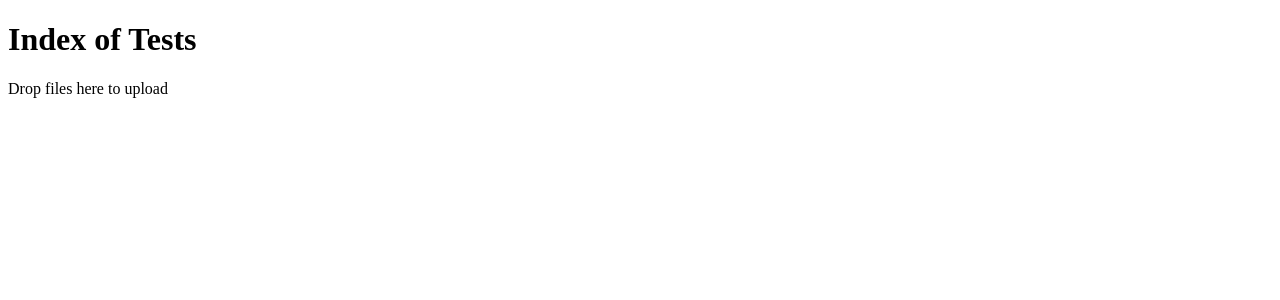
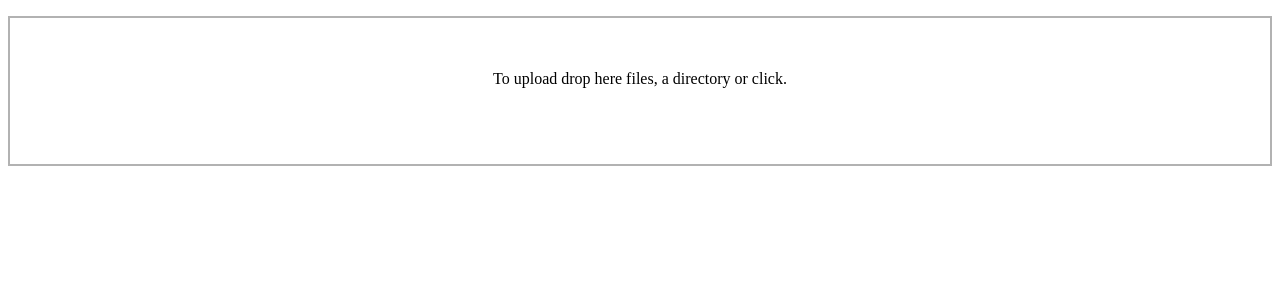
Before and after one commit to sittizen/django_dropimages, a Django app: template example/example/templates/index.html in a window 1280 px wide. Shown: the top 300 px of the page. Run offline with Django 3.2, Linux system fonts and the light colour scheme; the template is opened without the code that fills it: most values are stand-ins (such as "Sample title", 1, 10 or a date in 2020); some libraries are stand-ins or nearby versions.

Commit message:
added css and base config to dropzone.

```diff
--- /dev/null
+++ b/django_dropimages/static/django_dropimages/css/dropzone.css
@@ -0,0 +1,388 @@
+/*
+ * The MIT License
+ * Copyright (c) 2012 Matias Meno <m@tias.me>
+ */
+@-webkit-keyframes passing-through {
+  0% {
+    opacity: 0;
+    -webkit-transform: translateY(40px);
+    -moz-transform: translateY(40px);
+    -ms-transform: translateY(40px);
+    -o-transform: translateY(40px);
+    transform: translateY(40px); }
+  30%, 70% {
+    opacity: 1;
+    -webkit-transform: translateY(0px);
+    -moz-transform: translateY(0px);
+    -ms-transform: translateY(0px);
+    -o-transform: translateY(0px);
+    transform: translateY(0px); }
+  100% {
+    opacity: 0;
+    -webkit-transform: translateY(-40px);
+    -moz-transform: translateY(-40px);
+    -ms-transform: translateY(-40px);
+    -o-transform: translateY(-40px);
+    transform: translateY(-40px); } }
+@-moz-keyframes passing-through {
+  0% {
+    opacity: 0;
+    -webkit-transform: translateY(40px);
+    -moz-transform: translateY(40px);
+    -ms-transform: translateY(40px);
+    -o-transform: translateY(40px);
+    transform: translateY(40px); }
+  30%, 70% {
+    opacity: 1;
+    -webkit-transform: translateY(0px);
+    -moz-transform: translateY(0px);
+    -ms-transform: translateY(0px);
+    -o-transform: translateY(0px);
+    transform: translateY(0px); }
+  100% {
+    opacity: 0;
+    -webkit-transform: translateY(-40px);
+    -moz-transform: translateY(-40px);
+    -ms-transform: translateY(-40px);
+    -o-transform: translateY(-40px);
+    transform: translateY(-40px); } }
+@keyframes passing-through {
+  0% {
+    opacity: 0;
+    -webkit-transform: translateY(40px);
+    -moz-transform: translateY(40px);
+    -ms-transform: translateY(40px);
+    -o-transform: translateY(40px);
+    transform: translateY(40px); }
+  30%, 70% {
+    opacity: 1;
+    -webkit-transform: translateY(0px);
+    -moz-transform: translateY(0px);
+    -ms-transform: translateY(0px);
+    -o-transform: translateY(0px);
+    transform: translateY(0px); }
+  100% {
+    opacity: 0;
+    -webkit-transform: translateY(-40px);
+    -moz-transform: translateY(-40px);
+    -ms-transform: translateY(-40px);
+    -o-transform: translateY(-40px);
+    transform: translateY(-40px); } }
+@-webkit-keyframes slide-in {
+  0% {
+    opacity: 0;
+    -webkit-transform: translateY(40px);
+    -moz-transform: translateY(40px);
+    -ms-transform: translateY(40px);
+    -o-transform: translateY(40px);
+    transform: translateY(40px); }
+  30% {
+    opacity: 1;
+    -webkit-transform: translateY(0px);
+    -moz-transform: translateY(0px);
+    -ms-transform: translateY(0px);
+    -o-transform: translateY(0px);
+    transform: translateY(0px); } }
+@-moz-keyframes slide-in {
+  0% {
+    opacity: 0;
+    -webkit-transform: translateY(40px);
+    -moz-transform: translateY(40px);
+    -ms-transform: translateY(40px);
+    -o-transform: translateY(40px);
+    transform: translateY(40px); }
+  30% {
+    opacity: 1;
+    -webkit-transform: translateY(0px);
+    -moz-transform: translateY(0px);
+    -ms-transform: translateY(0px);
+    -o-transform: translateY(0px);
+    transform: translateY(0px); } }
+@keyframes slide-in {
+  0% {
+    opacity: 0;
+    -webkit-transform: translateY(40px);
+    -moz-transform: translateY(40px);
+    -ms-transform: translateY(40px);
+    -o-transform: translateY(40px);
+    transform: translateY(40px); }
+  30% {
+    opacity: 1;
+    -webkit-transform: translateY(0px);
+    -moz-transform: translateY(0px);
+    -ms-transform: translateY(0px);
+    -o-transform: translateY(0px);
+    transform: translateY(0px); } }
+@-webkit-keyframes pulse {
+  0% {
+    -webkit-transform: scale(1);
+    -moz-transform: scale(1);
+    -ms-transform: scale(1);
+    -o-transform: scale(1);
+    transform: scale(1); }
+  10% {
+    -webkit-transform: scale(1.1);
+    -moz-transform: scale(1.1);
+    -ms-transform: scale(1.1);
+    -o-transform: scale(1.1);
+    transform: scale(1.1); }
+  20% {
+    -webkit-transform: scale(1);
+    -moz-transform: scale(1);
+    -ms-transform: scale(1);
+    -o-transform: scale(1);
+    transform: scale(1); } }
+@-moz-keyframes pulse {
+  0% {
+    -webkit-transform: scale(1);
+    -moz-transform: scale(1);
+    -ms-transform: scale(1);
+    -o-transform: scale(1);
+    transform: scale(1); }
+  10% {
+    -webkit-transform: scale(1.1);
+    -moz-transform: scale(1.1);
+    -ms-transform: scale(1.1);
+    -o-transform: scale(1.1);
+    transform: scale(1.1); }
+  20% {
+    -webkit-transform: scale(1);
+    -moz-transform: scale(1);
+    -ms-transform: scale(1);
+    -o-transform: scale(1);
+    transform: scale(1); } }
+@keyframes pulse {
+  0% {
+    -webkit-transform: scale(1);
+    -moz-transform: scale(1);
+    -ms-transform: scale(1);
+    -o-transform: scale(1);
+    transform: scale(1); }
+  10% {
+    -webkit-transform: scale(1.1);
+    -moz-transform: scale(1.1);
+    -ms-transform: scale(1.1);
+    -o-transform: scale(1.1);
+    transform: scale(1.1); }
+  20% {
+    -webkit-transform: scale(1);
+    -moz-transform: scale(1);
+    -ms-transform: scale(1);
+    -o-transform: scale(1);
+    transform: scale(1); } }
+.dropzone, .dropzone * {
+  box-sizing: border-box; }
+
+.dropzone {
+  min-height: 150px;
+  border: 2px solid rgba(0, 0, 0, 0.3);
+  background: white;
+  padding: 20px 20px; }
+  .dropzone.dz-clickable {
+    cursor: pointer; }
+    .dropzone.dz-clickable * {
+      cursor: default; }
+    .dropzone.dz-clickable .dz-message, .dropzone.dz-clickable .dz-message * {
+      cursor: pointer; }
+  .dropzone.dz-started .dz-message {
+    display: none; }
+  .dropzone.dz-drag-hover {
+    border-style: solid; }
+    .dropzone.dz-drag-hover .dz-message {
+      opacity: 0.5; }
+  .dropzone .dz-message {
+    text-align: center;
+    margin: 2em 0; }
+  .dropzone .dz-preview {
+    position: relative;
+    display: inline-block;
+    vertical-align: top;
+    margin: 16px;
+    min-height: 100px; }
+    .dropzone .dz-preview:hover {
+      z-index: 1000; }
+      .dropzone .dz-preview:hover .dz-details {
+        opacity: 1; }
+    .dropzone .dz-preview.dz-file-preview .dz-image {
+      border-radius: 20px;
+      background: #999;
+      background: linear-gradient(to bottom, #eee, #ddd); }
+    .dropzone .dz-preview.dz-file-preview .dz-details {
+      opacity: 1; }
+    .dropzone .dz-preview.dz-image-preview {
+      background: white; }
+      .dropzone .dz-preview.dz-image-preview .dz-details {
+        -webkit-transition: opacity 0.2s linear;
+        -moz-transition: opacity 0.2s linear;
+        -ms-transition: opacity 0.2s linear;
+        -o-transition: opacity 0.2s linear;
+        transition: opacity 0.2s linear; }
+    .dropzone .dz-preview .dz-remove {
+      font-size: 14px;
+      text-align: center;
+      display: block;
+      cursor: pointer;
+      border: none; }
+      .dropzone .dz-preview .dz-remove:hover {
+        text-decoration: underline; }
+    .dropzone .dz-preview:hover .dz-details {
+      opacity: 1; }
+    .dropzone .dz-preview .dz-details {
+      z-index: 20;
+      position: absolute;
+      top: 0;
+      left: 0;
+      opacity: 0;
+      font-size: 13px;
+      min-width: 100%;
+      max-width: 100%;
+      padding: 2em 1em;
+      text-align: center;
+      color: rgba(0, 0, 0, 0.9);
+      line-height: 150%; }
+      .dropzone .dz-preview .dz-details .dz-size {
+        margin-bottom: 1em;
+        font-size: 16px; }
+      .dropzone .dz-preview .dz-details .dz-filename {
+        white-space: nowrap; }
+        .dropzone .dz-preview .dz-details .dz-filename:hover span {
+          border: 1px solid rgba(200, 200, 200, 0.8);
+          background-color: rgba(255, 255, 255, 0.8); }
+        .dropzone .dz-preview .dz-details .dz-filename:not(:hover) {
+          overflow: hidden;
+          text-overflow: ellipsis; }
+          .dropzone .dz-preview .dz-details .dz-filename:not(:hover) span {
+            border: 1px solid transparent; }
+      .dropzone .dz-preview .dz-details .dz-filename span, .dropzone .dz-preview .dz-details .dz-size span {
+        background-color: rgba(255, 255, 255, 0.4);
+        padding: 0 0.4em;
+        border-radius: 3px; }
+    .dropzone .dz-preview:hover .dz-image img {
+      -webkit-transform: scale(1.05, 1.05);
+      -moz-transform: scale(1.05, 1.05);
+      -ms-transform: scale(1.05, 1.05);
+      -o-transform: scale(1.05, 1.05);
+      transform: scale(1.05, 1.05);
+      -webkit-filter: blur(8px);
+      filter: blur(8px); }
+    .dropzone .dz-preview .dz-image {
+      border-radius: 20px;
+      overflow: hidden;
+      width: 120px;
+      height: 120px;
+      position: relative;
+      display: block;
+      z-index: 10; }
+      .dropzone .dz-preview .dz-image img {
+        display: block; }
+    .dropzone .dz-preview.dz-success .dz-success-mark {
+      -webkit-animation: passing-through 3s cubic-bezier(0.77, 0, 0.175, 1);
+      -moz-animation: passing-through 3s cubic-bezier(0.77, 0, 0.175, 1);
+      -ms-animation: passing-through 3s cubic-bezier(0.77, 0, 0.175, 1);
+      -o-animation: passing-through 3s cubic-bezier(0.77, 0, 0.175, 1);
+      animation: passing-through 3s cubic-bezier(0.77, 0, 0.175, 1); }
+    .dropzone .dz-preview.dz-error .dz-error-mark {
+      opacity: 1;
+      -webkit-animation: slide-in 3s cubic-bezier(0.77, 0, 0.175, 1);
+      -moz-animation: slide-in 3s cubic-bezier(0.77, 0, 0.175, 1);
+      -ms-animation: slide-in 3s cubic-bezier(0.77, 0, 0.175, 1);
+      -o-animation: slide-in 3s cubic-bezier(0.77, 0, 0.175, 1);
+      animation: slide-in 3s cubic-bezier(0.77, 0, 0.175, 1); }
+    .dropzone .dz-preview .dz-success-mark, .dropzone .dz-preview .dz-error-mark {
+      pointer-events: none;
+      opacity: 0;
+      z-index: 500;
+      position: absolute;
+      display: block;
+      top: 50%;
+      left: 50%;
+      margin-left: -27px;
+      margin-top: -27px; }
+      .dropzone .dz-preview .dz-success-mark svg, .dropzone .dz-preview .dz-error-mark svg {
+        display: block;
+        width: 54px;
+        height: 54px; }
+    .dropzone .dz-preview.dz-processing .dz-progress {
+      opacity: 1;
+      -webkit-transition: all 0.2s linear;
+      -moz-transition: all 0.2s linear;
+      -ms-transition: all 0.2s linear;
+      -o-transition: all 0.2s linear;
+      transition: all 0.2s linear; }
+    .dropzone .dz-preview.dz-complete .dz-progress {
+      opacity: 0;
+      -webkit-transition: opacity 0.4s ease-in;
+      -moz-transition: opacity 0.4s ease-in;
+      -ms-transition: opacity 0.4s ease-in;
+      -o-transition: opacity 0.4s ease-in;
+      transition: opacity 0.4s ease-in; }
+    .dropzone .dz-preview:not(.dz-processing) .dz-progress {
+      -webkit-animation: pulse 6s ease infinite;
+      -moz-animation: pulse 6s ease infinite;
+      -ms-animation: pulse 6s ease infinite;
+      -o-animation: pulse 6s ease infinite;
+      animation: pulse 6s ease infinite; }
+    .dropzone .dz-preview .dz-progress {
+      opacity: 1;
+      z-index: 1000;
+      pointer-events: none;
+      position: absolute;
+      height: 16px;
+      left: 50%;
+      top: 50%;
+      margin-top: -8px;
+      width: 80px;
+      margin-left: -40px;
+      background: rgba(255, 255, 255, 0.9);
+      -webkit-transform: scale(1);
+      border-radius: 8px;
+      overflow: hidden; }
+      .dropzone .dz-preview .dz-progress .dz-upload {
+        background: #333;
+        background: linear-gradient(to bottom, #666, #444);
+        position: absolute;
+        top: 0;
+        left: 0;
+        bottom: 0;
+        width: 0;
+        -webkit-transition: width 300ms ease-in-out;
+        -moz-transition: width 300ms ease-in-out;
+        -ms-transition: width 300ms ease-in-out;
+        -o-transition: width 300ms ease-in-out;
+        transition: width 300ms ease-in-out; }
+    .dropzone .dz-preview.dz-error .dz-error-message {
+      display: block; }
+    .dropzone .dz-preview.dz-error:hover .dz-error-message {
+      opacity: 1;
+      pointer-events: auto; }
+    .dropzone .dz-preview .dz-error-message {
+      pointer-events: none;
+      z-index: 1000;
+      position: absolute;
+      display: block;
+      display: none;
+      opacity: 0;
+      -webkit-transition: opacity 0.3s ease;
+      -moz-transition: opacity 0.3s ease;
+      -ms-transition: opacity 0.3s ease;
+      -o-transition: opacity 0.3s ease;
+      transition: opacity 0.3s ease;
+      border-radius: 8px;
+      font-size: 13px;
+      top: 130px;
+      left: -10px;
+      width: 140px;
+      background: #be2626;
+      background: linear-gradient(to bottom, #be2626, #a92222);
+      padding: 0.5em 1.2em;
+      color: white; }
+      .dropzone .dz-preview .dz-error-message:after {
+        content: '';
+        position: absolute;
+        top: -6px;
+        left: 64px;
+        width: 0;
+        height: 0;
+        border-left: 6px solid transparent;
+        border-right: 6px solid transparent;
+        border-bottom: 6px solid #be2626; }
--- a/django_dropimages/static/django_dropimages/js/dropimages.js
+++ /dev/null
@@ -1,4 +0,0 @@
-/**
- * Created by c on 04/01/16.
- */
-console.log("ciao");
--- a/django_dropimages/static/django_dropimages/js/dropzone.js
+++ b/django_dropimages/static/django_dropimages/js/dropzone.js
@@ -24,7 +24,6 @@
  * THE SOFTWARE.
  *
  */
-
 (function() {
   var Dropzone, Emitter, camelize, contentLoaded, detectVerticalSquash, drawImageIOSFix, noop, without,
     __slice = [].slice,
--- a/django_dropimages/templates/django_dropimages/dropimages.html
+++ b/django_dropimages/templates/django_dropimages/dropimages.html
@@ -1 +1 @@
-<form action="{% url 'djdropimages:upload' %}" class="dropzone" id="django-dropimages-dropzone"></form>
+<form action="{% url 'djdropimages:upload' %}" class="dropzone" id="djangoDropimagesDropzone"></form>
--- a/django_dropimages/templates/django_dropimages/dropimagesjs.html
+++ b/django_dropimages/templates/django_dropimages/dropimagesjs.html
@@ -1,8 +1,21 @@
 {% load static %}
+<link rel="stylesheet" href="{% static 'django_dropimages/css/dropzone.css' %}" />
+<script src="{% static 'django_dropimages/js/dropzone.js' %}"></script>
 <script>
-    if(typeof jQuery=='undefined') {
-        console.log("niente jq");
+Dropzone.options.djangoDropimagesDropzone = {
+    parallelUploads: 1,
+    maxFilesize: 12,
+    acceptedFiles: "image/png,image/gif,image/jpg,image/jpeg",
+    addRemoveLinks: true,
+    dictDefaultMessage: "To upload drop here files, a directory or click.",
+    dictFileTooBig: "Shown when the file is too big. {{filesize}} and {{maxFilesize}} will be replaced.",
+    dictResponseError: "Shown as error message if the server response was invalid. {{statusCode}} will be replaced with the servers status code.",
+    dictInvalidFileType: "Shown as error message if the file doesn't match the file type.",
+    dictCancelUpload: "If addRemoveLinks is true, the text to be used for the cancel upload link.",
+    dictCancelUploadConfirmation: "If addRemoveLinks is true, the text to be used for confirmation when cancelling upload.",
+    dictRemoveFile: "remove",
+    init: function() {
+        this.on("removedfile", function(file) { console.log("ho rimosso il file "+ file); });
     }
+};
 </script>
-
-<script src="{% static 'django_dropimages/js/dropzone.js' %}"></script>
--- a/example/example/templates/index.html
+++ b/example/example/templates/index.html
@@ -1,13 +1,11 @@
 {% load drop_images %}
 <!DOCTYPE html>
-<html lang="en">
 <head>
     <meta charset="UTF-8">
-    <title>Index of Tests</title>
+    <title>Test</title>
     {% drop_images_js %}
 </head>
 <body>
-<h1>Index of Tests</h1>
 <p>
     {% drop_images  %}
 </p>
--- /dev/null
+++ b/example/requirements.txt
@@ -0,0 +1,2 @@
+Django<1.9
+django-braces<1.9
```
Also changed, not shown: README.md.
